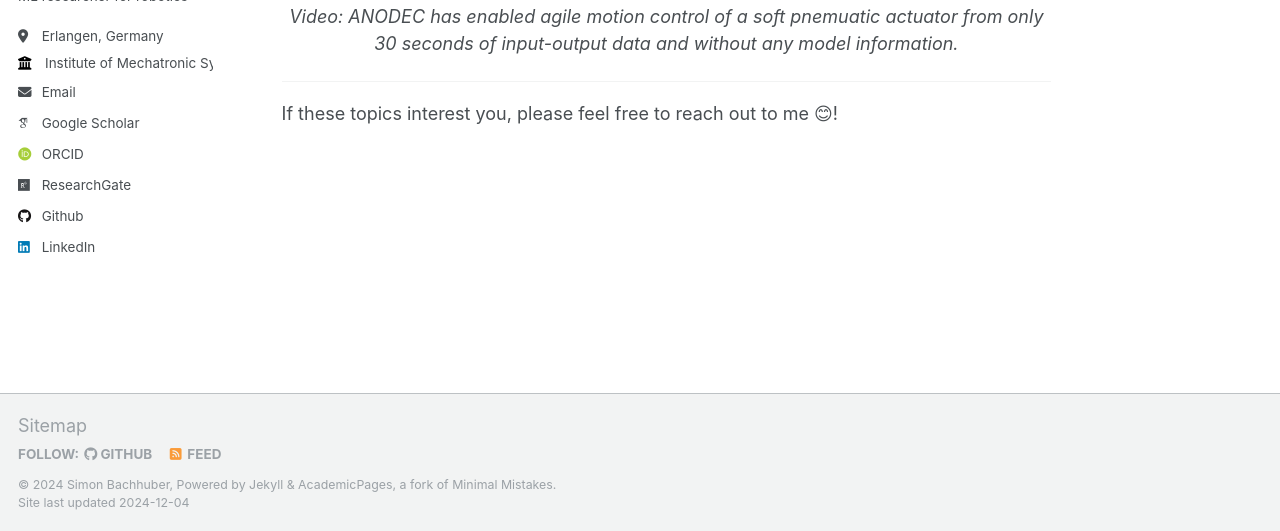
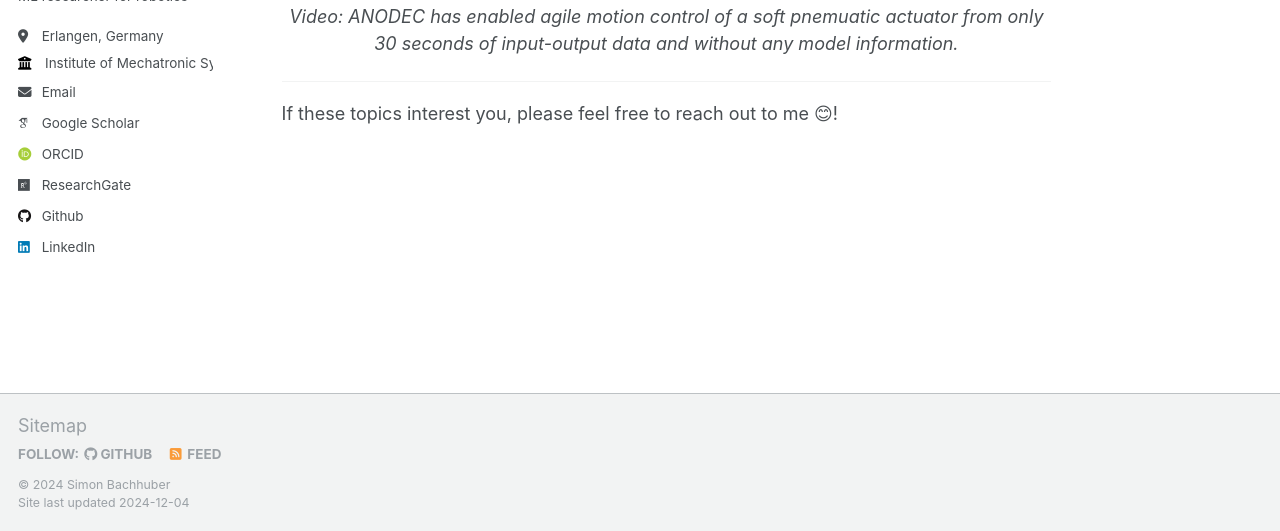
Before and after one commit to simon-bachhuber/simon-bachhuber.github.io, a Jekyll site: the page built from _pages/about.md, in a window 1280 px wide and 900 px high, scrolled down 1284 px, cut to the strip 369-900 px from the top of the window. Built offline with Jekyll 4.4.1, drawn with Linux system fonts in a browser that asks for light colours; emoji names are drawn with the system emoji font; some web fonts are replaced.

Commit message:
clean up footer

```diff
--- a/_includes/footer.html
+++ b/_includes/footer.html
@@ -20,6 +20,6 @@
 {% endif %}
 
 <div class="page__footer-copyright">
-  &copy; {{ site.time | date: '%Y' }} {{ site.name | default: site.title }}, {{ site.data.ui-text[site.locale].powered_by | default: "Powered by" }} <a href="http://jekyllrb.com" rel="nofollow">Jekyll</a> &amp; <a href="https://github.com/academicpages/academicpages.github.io">AcademicPages</a>, a fork of <a href="https://mademistakes.com/work/minimal-mistakes-jekyll-theme/" rel="nofollow">Minimal Mistakes</a>.<br />
+  &copy; {{ site.time | date: '%Y' }} {{ site.name | default: site.title }}<br>
   Site last updated {{ "now" | date: '%Y-%m-%d' %}}
 </div>
```
